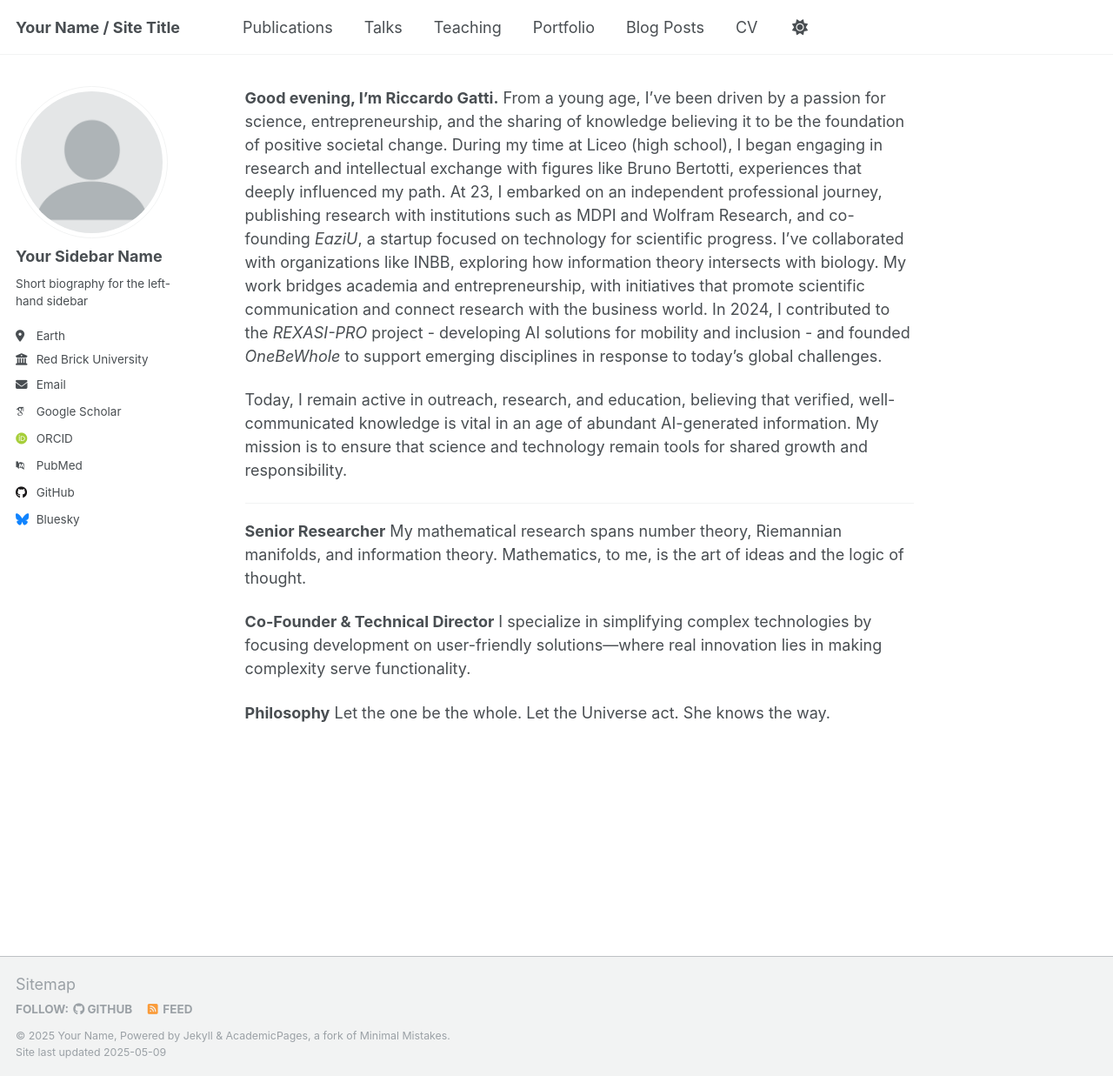
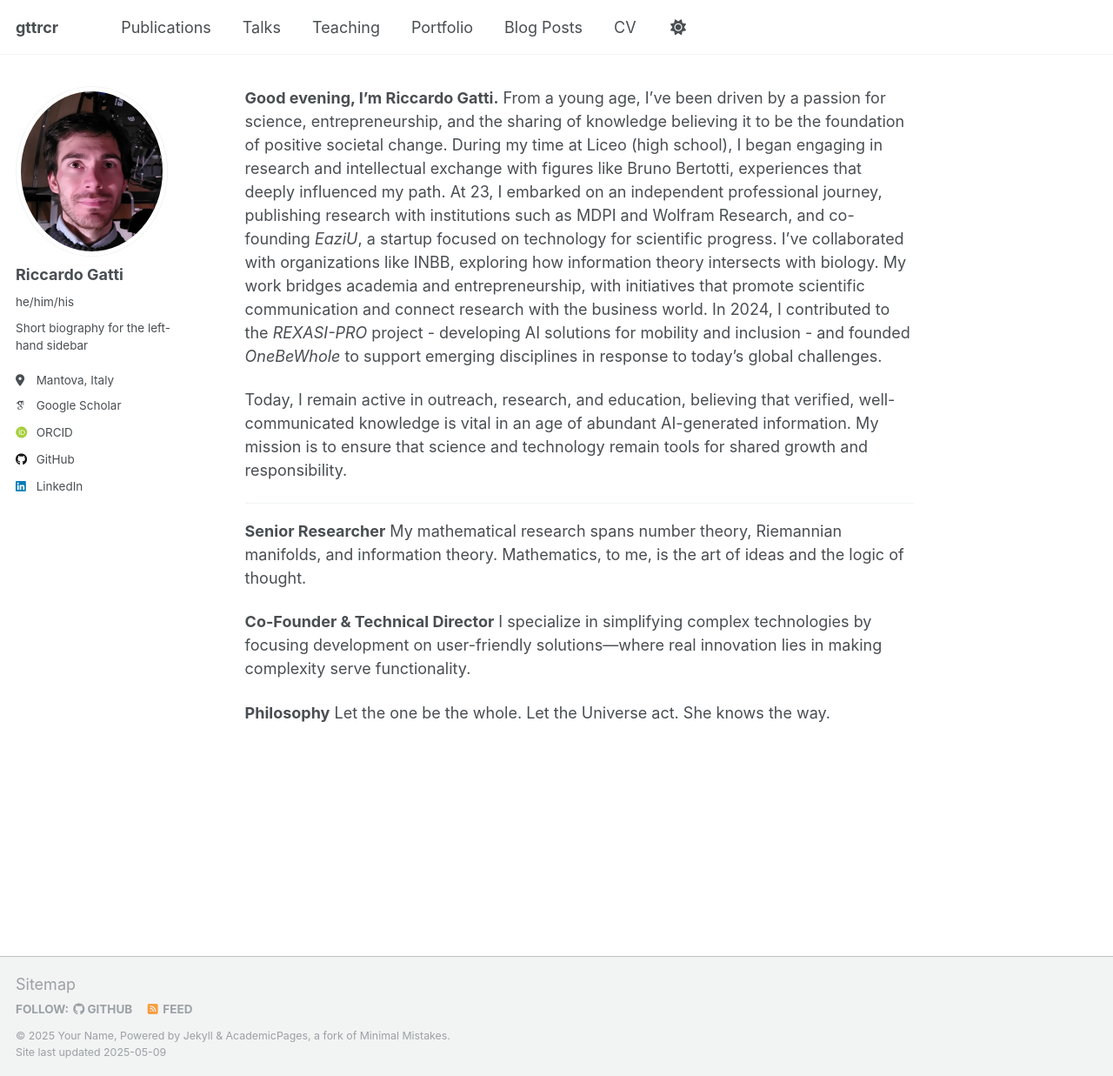
Before and after one commit to gttrcr/I, a Jekyll site: the page built from _pages/about.md, in a window 1280 px wide and 1237 px high. Shown: the whole window at 87% size. Built offline with Jekyll 4.4.1, drawn with Linux system fonts in a browser that asks for light colours; some web fonts are replaced.

Commit message:
config.yml

```diff
--- a/_config.yml
+++ b/_config.yml
@@ -9,13 +9,13 @@
 # Basic Site Settings
 locale                   : "en-US"
 site_theme               : "default"
-title                    : "Your Name / Site Title"
+title                    : "gttrcr"
 title_separator          : "-"
 name                     : &name "Your Name"
 description              : &description "personal description"
-url                      : https://academicpages.github.io # the base hostname & protocol for your site e.g. "https://[your GitHub username].github.io" or if you already have some other page hosted on Github then use "https://[your GitHub username].github.io/[Your Repo Name]"
+url                      : https://gttrcr.github.io/i # the base hostname & protocol for your site e.g. "https://[your GitHub username].github.io" or if you already have some other page hosted on Github then use "https://[your GitHub username].github.io/[Your Repo Name]"
 baseurl                  : "" # the subpath of your site, e.g. "/blog"
-repository               : "academicpages/academicpages.github.io"
+repository               : "gttrcr/i"
 
 # Site Author - The following control what appear as part of the author content on the side bar.
 #               If a field is blank the icon and link will not appear, otherwise it will be shown.
@@ -23,22 +23,22 @@
 author:
   # Biographic information
   avatar           : "profile.png"
-  name             : "Your Sidebar Name"
-  pronouns         : # example: "she/her"
+  name             : "Riccardo Gatti"
+  pronouns         : "he/him/his" # example: "she/her"
   bio              : "Short biography for the left-hand sidebar"
-  location         : "Earth"
-  employer         : "Red Brick University"
+  location         : "Mantova, Italy"
+  employer         : # "Red Brick University"
   uri              : # URL
-  email            : "none@example.org"
+  email            : # "none@example.org"
 
   # Academic websites
   academia         : # URL
   arxiv            : # URL - Update with the correct link to your profile
-  googlescholar    : "https://scholar.google.com/citations?user=PS_CX0AAAAAJ"
+  googlescholar    : "https://scholar.google.com/citations?user=SEfO6MgAAAAJ"
   impactstory      : # URL
-  orcid            : "http://orcid.org/yourorcidurl"
+  orcid            : "https://orcid.org/0000-0002-3554-4126"
   semantic         : # URL
-  pubmed           : "https://www.ncbi.nlm.nih.gov/pubmed/?term=john+snow"
+  pubmed           : # "https://www.ncbi.nlm.nih.gov/pubmed/?term=john+snow"
   researchgate     : # URL
   scopus           : # URL
 
@@ -46,12 +46,12 @@
   bitbucket        : # Username - Update with your username on the site
   codepen          : # Username
   dribbble         : # Username
-  github           : "academicpages"
+  github           : "gttrcr"
   kaggle           : # Username
   stackoverflow    : # User number or user number and name (i.e., use "1" or "1/jeff-atwood")
 
   # Social media
-  bluesky          : "bsky.app" # Replace this with you Bluesky username
+  bluesky          : # "bsky.app" # Replace this with you Bluesky username
   facebook         : # Username
   flickr           : # Username
   foursquare       : # Username
@@ -60,7 +60,7 @@
   keybase          : # Username
   instagram        : # Username
   lastfm           : # Username
-  linkedin         : # Username
+  linkedin         : gttrcr # Username
   mastodon         : # URL
   medium           : # URL
   pinterest        : # Username
```
Also changed, not shown: images/profile.png.
